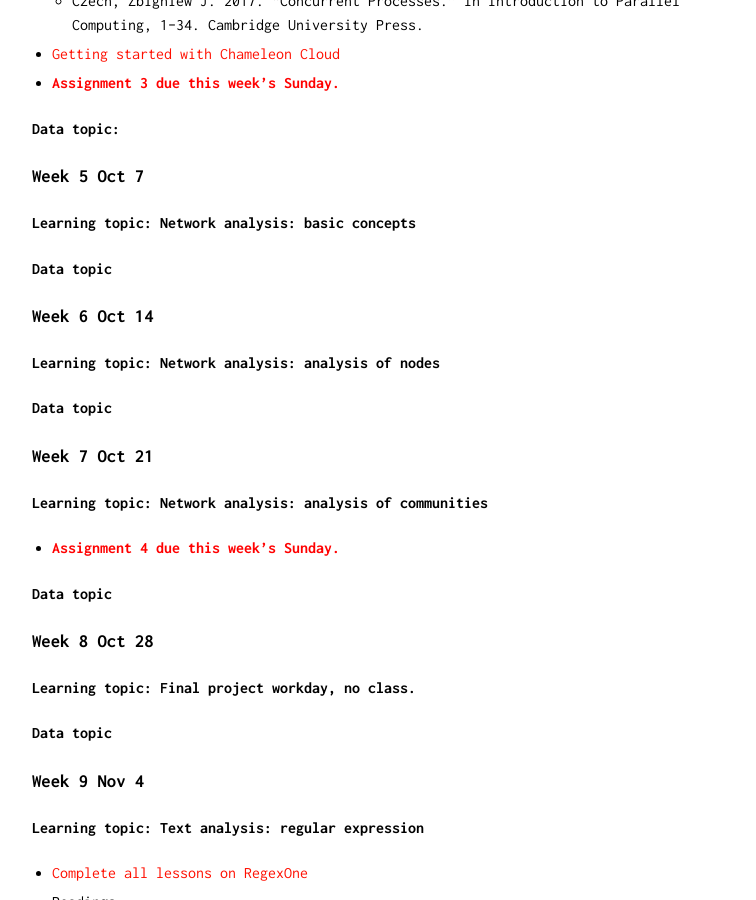
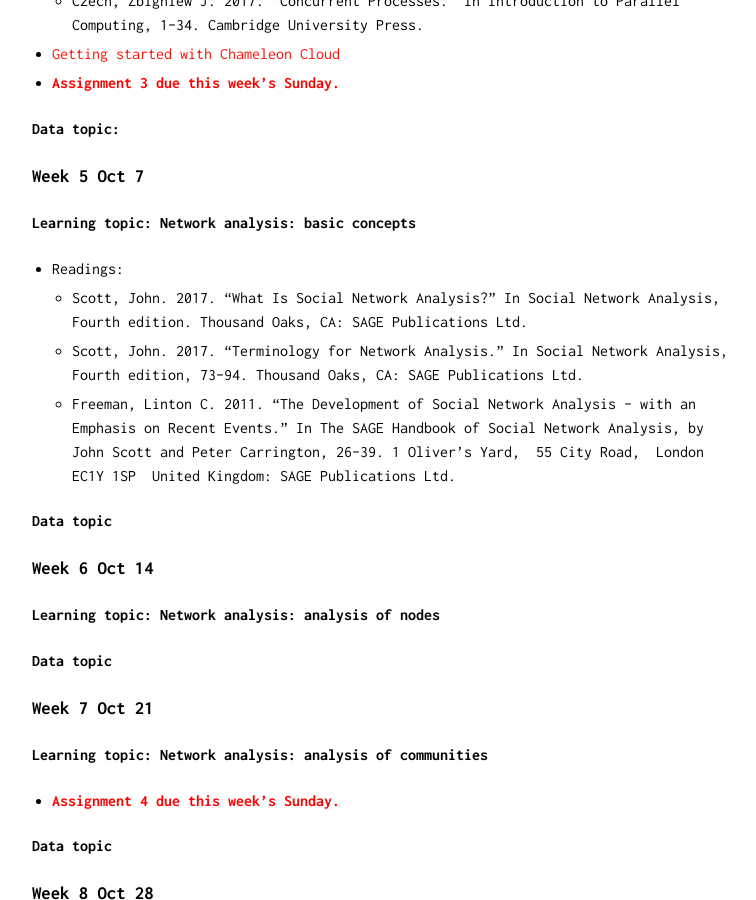
Before and after one commit to Xinjian-Paul-Li/open_data, a Jekyll site: the page built from docs/course_schedule.md, in a window 1280 px wide and 900 px high, scrolled down 2186 px. Shown: the whole window, without its empty margins (238-994 px from the left). Built offline with Jekyll 4.4.1, drawn with Linux system fonts in a browser that asks for light colours; our own code applies the rules of GitHub Pages for plain Markdown files.

Commit message:
update course

```diff
--- a/docs/course_schedule.md
+++ b/docs/course_schedule.md
@@ -59,6 +59,10 @@
 
 ### <a name="w5"></a> Week 5 Oct 7
 #### Learning topic: Network analysis: basic concepts
+- Readings:
+	- Scott, John. 2017. “What Is Social Network Analysis?” In Social Network Analysis, Fourth edition. Thousand Oaks, CA: SAGE Publications Ltd.
+	- Scott, John. 2017. “Terminology for Network Analysis.” In Social Network Analysis, Fourth edition, 73–94. Thousand Oaks, CA: SAGE Publications Ltd.
+	- Freeman, Linton C. 2011. “The Development of Social Network Analysis – with an Emphasis on Recent Events.” In The SAGE Handbook of Social Network Analysis, by John Scott and Peter Carrington, 26–39. 1 Oliver’s Yard,  55 City Road,  London    EC1Y 1SP  United Kingdom: SAGE Publications Ltd.
 
 #### Data topic
 
```
